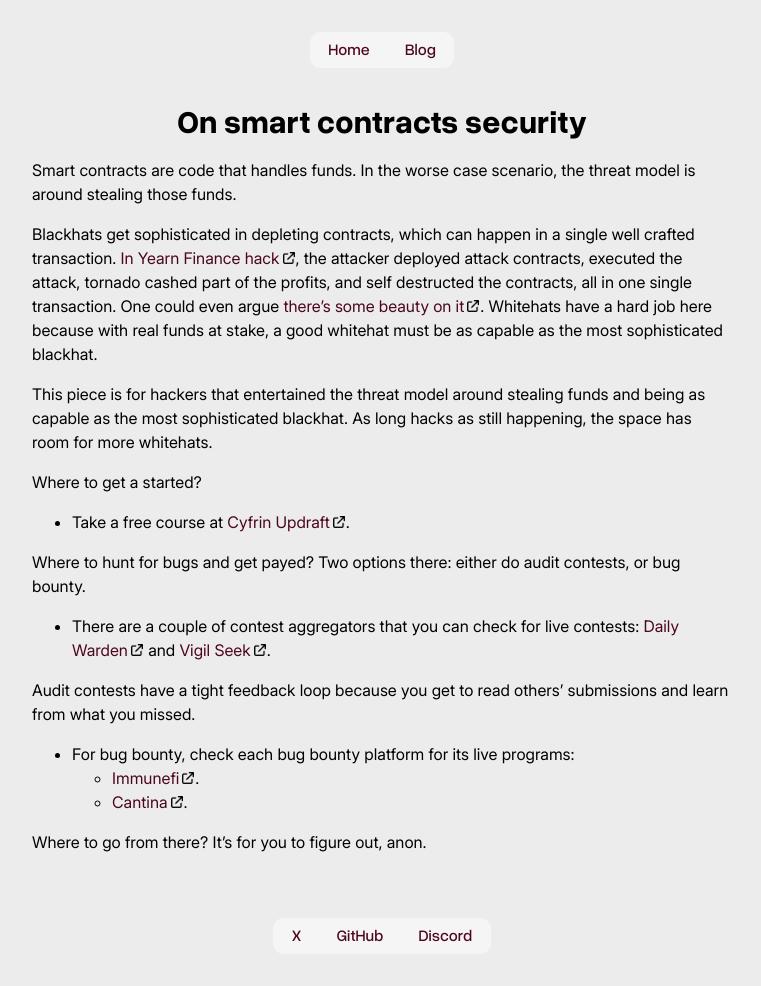
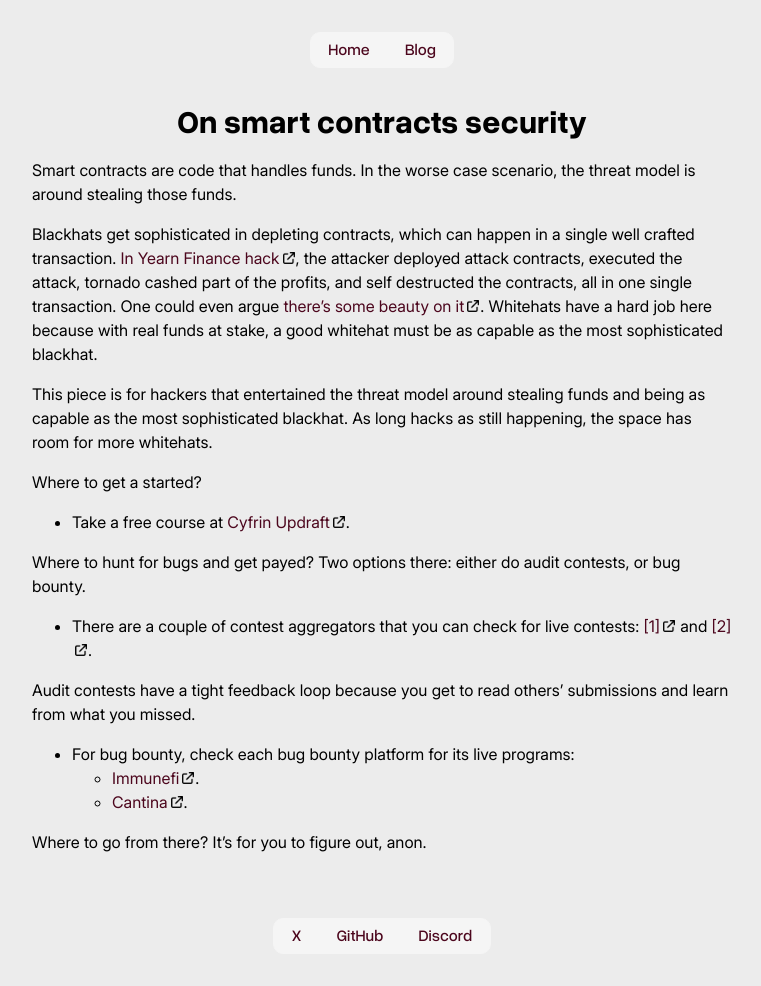
Before and after one commit to e11iptic/e11iptic.github.io, a Jekyll site: the page built from _posts/2025-12-02-scs.md, in a window 1280 px wide. Shown: the whole page, without its empty margins (258-1019 px from the left). Built offline with Jekyll 4.4.1, drawn with Linux system fonts in a browser that asks for light colours.

Commit message:
Update scs

```diff
--- a/_posts/2025-12-02-scs.md
+++ b/_posts/2025-12-02-scs.md
@@ -16,7 +16,7 @@ Where to get a started?
 Where to hunt for bugs and get payed?
 Two options there: either do audit contests, or bug bounty.
 
-- There are a couple of contest aggregators that you can check for live contests: [Daily Warden](https://www.dailywarden.com/) and [Vigil Seek](https://www.vigilseek.com/).
+- There are a couple of contest aggregators that you can check for live contests: [[1]](https://www.dailywarden.com/) and [[2]](https://www.vigilseek.com/).
 
 Audit contests have a tight feedback loop because you get to read others' submissions and learn from what you missed.
 - For bug bounty, check each bug bounty platform for its live programs:
```
